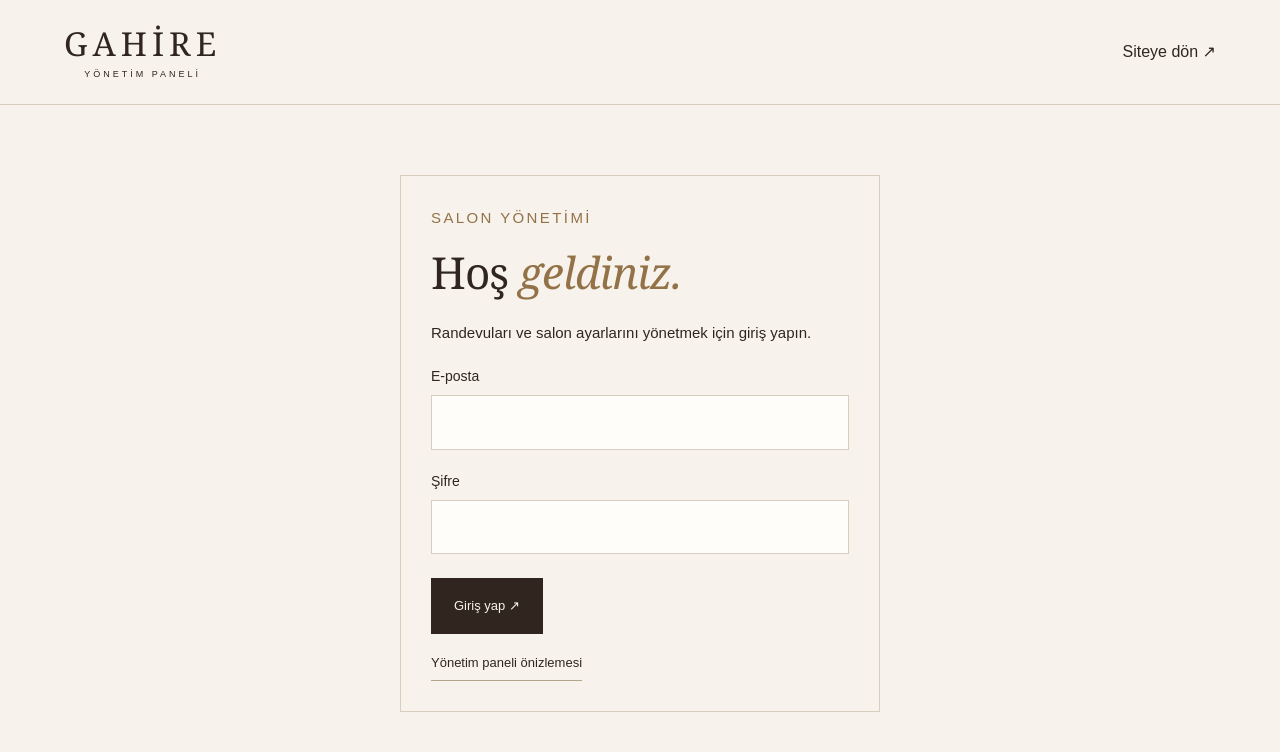
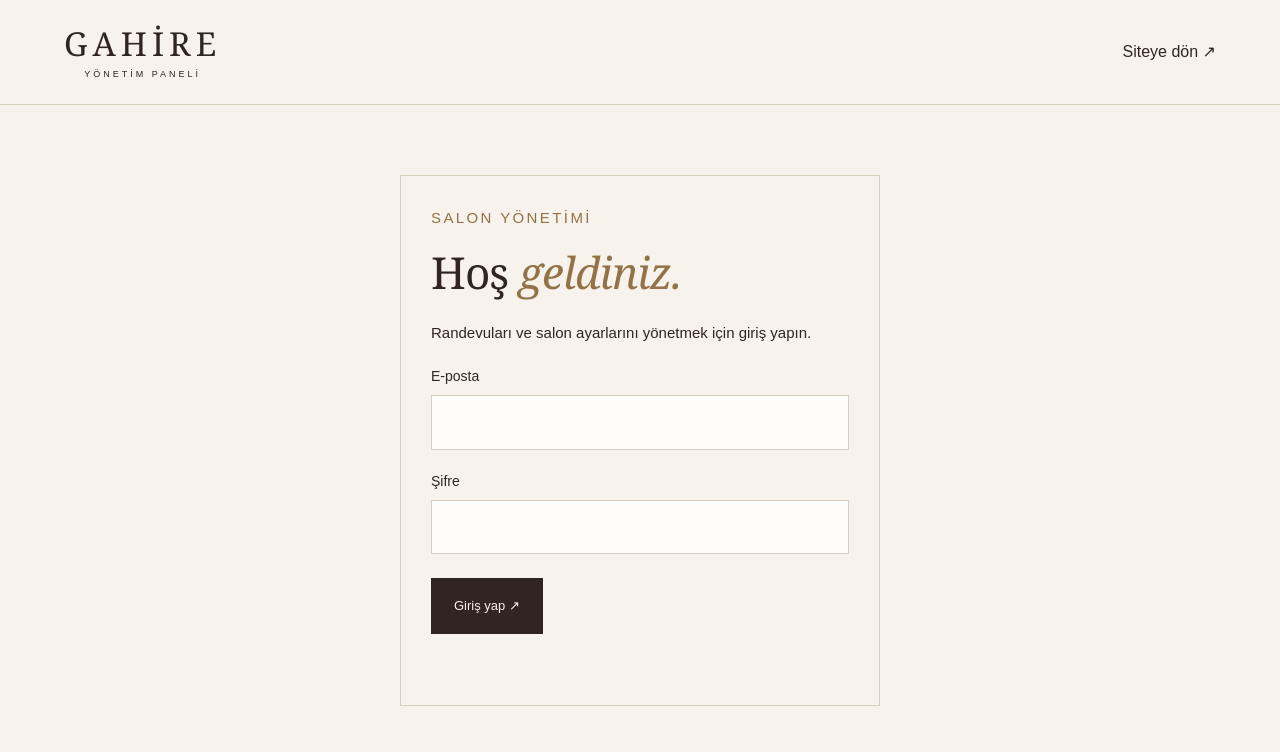
Before and after one commit to kahireturkoglu3-byte/Gahire-Guzellik, a website: page admin.html in a window 1280 px wide. Drawn offline with Linux system fonts and the light colour scheme.

Commit message:
Update admin.html

```diff
--- a/admin.html
+++ b/admin.html
@@ -42,7 +42,6 @@
         </form>
         <p id="login-message" role="status"></p>
         <a class="text-link" href="preview.html#admin"
-          >Yönetim paneli önizlemesi</a
         >
       </section>
       <section id="admin-panel" hidden>
```
